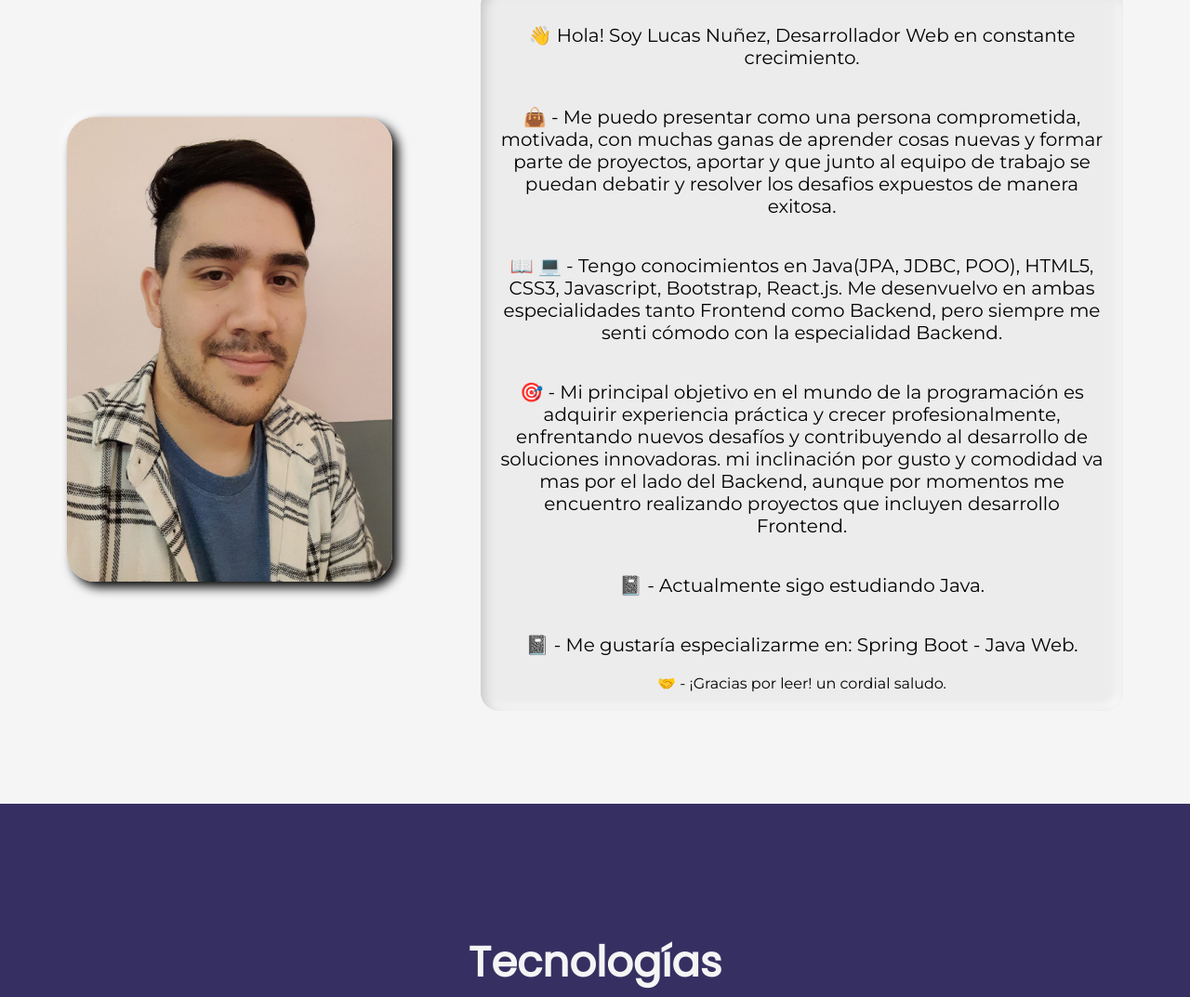
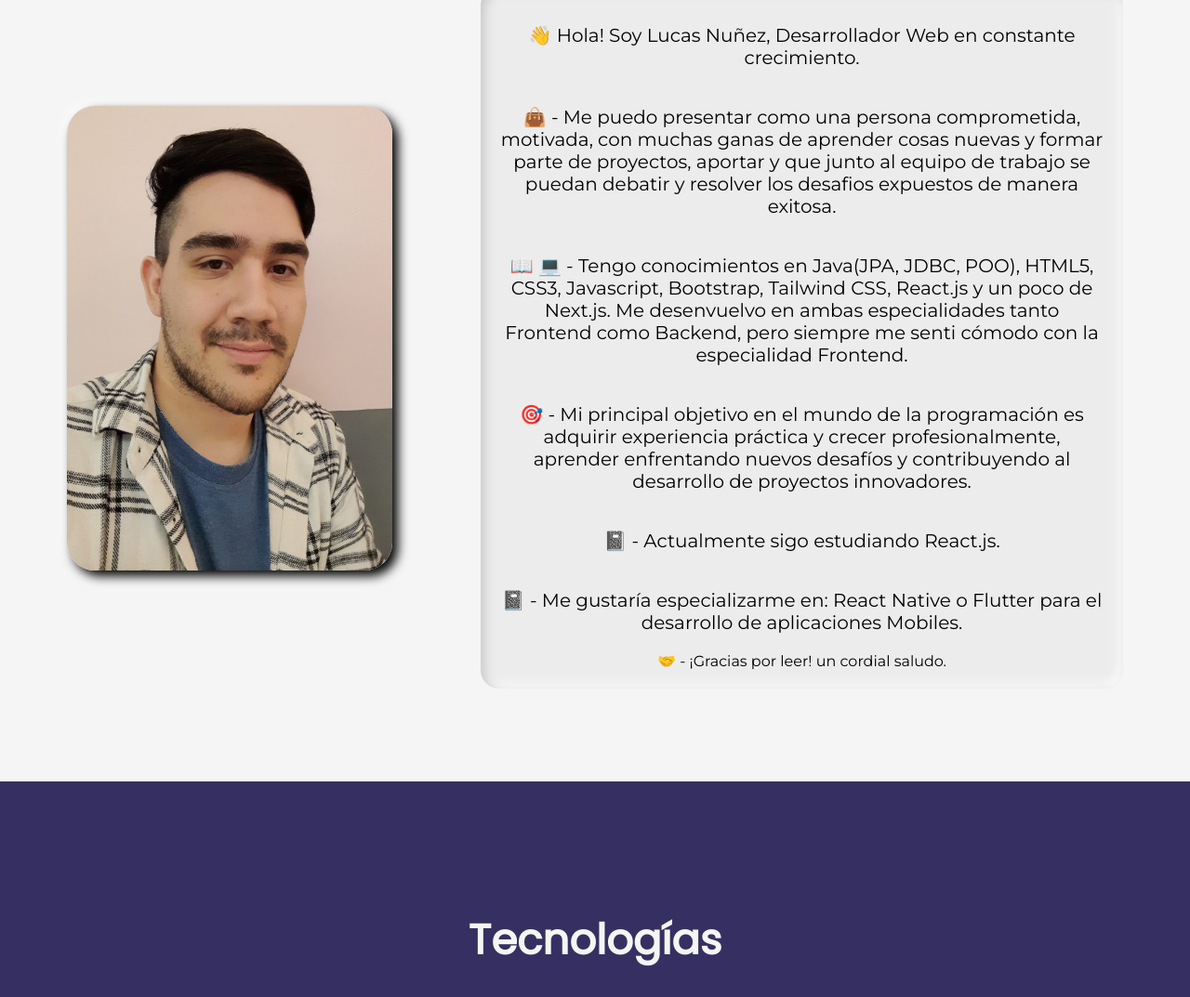
Before and after one commit to Lucas-M-Nunez/Portfolio, a website: page index.html in a window 1280 px wide. Shown: the part 1110-2183 px from the top of the page at 93% size. Drawn offline with nearby package versions, Linux system fonts and the light colour scheme.

Commit message:
change(about me): add new description (#542)

```diff
--- a/css/style.css
+++ b/css/style.css
@@ -947,7 +947,7 @@ a svg {
     display: flex;
     flex-direction: row;
     justify-content: space-around;
-    height: 50vh;
+    height: 30vh;
   }
 
   .footer__container .nav {
--- a/index.html
+++ b/index.html
@@ -72,17 +72,16 @@
           </p>
           <p>
             &#128214; &#128187; - Tengo conocimientos en Java(JPA, JDBC, POO), HTML5, CSS3, Javascript,
-            Bootstrap, React.js. Me desenvuelvo en ambas especialidades tanto Frontend como Backend, pero siempre me senti cómodo con la especialidad Backend.
+            Bootstrap, Tailwind CSS, React.js y un poco de Next.js. Me desenvuelvo en ambas especialidades tanto Frontend como Backend, pero siempre me senti cómodo con la especialidad Frontend.
           </p>
           <p>
-            &#127919; - Mi principal objetivo en el mundo de la programación es adquirir experiencia práctica y crecer profesionalmente, enfrentando nuevos desafíos y contribuyendo al desarrollo de soluciones innovadoras.
-            mi inclinación por gusto y comodidad va mas por el lado del Backend, aunque por momentos me encuentro realizando proyectos que incluyen desarrollo Frontend.
+            &#127919; - Mi principal objetivo en el mundo de la programación es adquirir experiencia práctica y crecer profesionalmente, aprender enfrentando nuevos desafíos y contribuyendo al desarrollo de proyectos innovadores.
           </p>
           <p>
-            &#128211; - Actualmente sigo estudiando Java.
+            &#128211; - Actualmente sigo estudiando React.js.
           </p>
           <p>
-            &#128211; - Me gustaría especializarme en: Spring Boot - Java Web.
+            &#128211; - Me gustaría especializarme en: React Native o Flutter para el desarrollo de aplicaciones Mobiles.
           </p>
           &#129309; - ¡Gracias por leer! un cordial saludo.
         </div>
```
